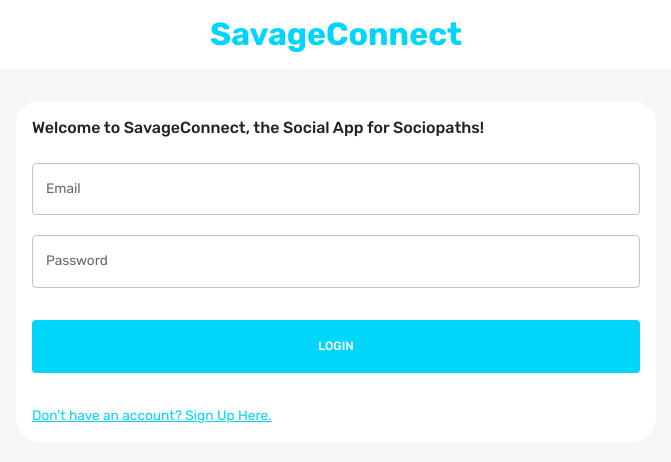
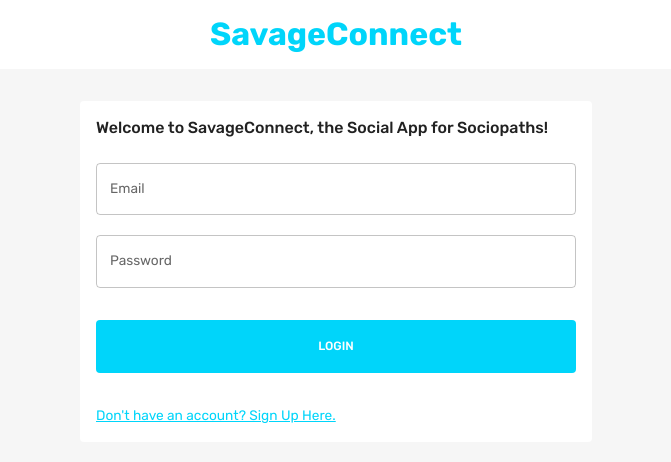
Before and after one commit to Earnstein/react-projects, a React (Vite) app in the folder edroh/sociopedia-app/client/: page / in a window 1280 px wide. Shown: the top 462 px of the page, without its empty margins (304-975 px from the left). Built offline with nearby package versions, Linux system fonts and the light colour scheme.

Commit message:
removed redundant white spaces

```diff
--- a/edroh/sociopedia-app/client/src/scenes/loginPage/LoginPage.jsx
+++ b/edroh/sociopedia-app/client/src/scenes/loginPage/LoginPage.jsx
@@ -21,10 +21,10 @@ const LoginPage = () => {
       </Box>
 
       <Box
-      width={isNonMobileScreen ? "50%" : "94%"}
+      width={isNonMobileScreen ? "40%" : "94%"}
       p="1rem"
       m="2rem auto"
-      borderRadius="1.5rem"
+      borderRadius="4px"
       backgroundColor={theme.palette.background.alt}
       >
         <Typography fontWeight="500" marginBottom="1.5rem" variant="h5" sx={!isSmaillMobileScreen && {textAlign: "center"}}
--- a/edroh/sociopedia-app/client/src/state/index.js
+++ b/edroh/sociopedia-app/client/src/state/index.js
@@ -26,7 +26,7 @@ const authSlice = createSlice({
       if (state.user) {
         state.user.friends = action.payload.friends;
       } else {
-        console.log("user friend non-existent :(");
+        console.error("user friend non-existent :(");
       }
     },
     setPosts: (state, action) => {
```
